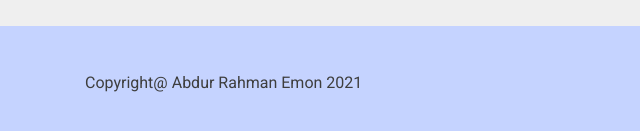
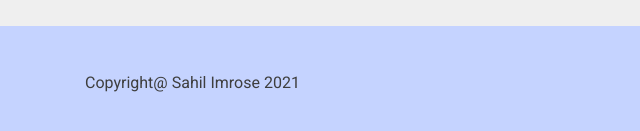
Before and after one commit to SahilImrose/assignment-2, a plain HTML site: page index.html in a window 1280 px wide. Shown: the part 4629-4760 px from the top of the page, 0-640 px from the left. Drawn offline with nearby package versions, Linux system fonts and the light colour scheme.

Commit message:
all done

```diff
--- a/index.html
+++ b/index.html
@@ -603,7 +603,7 @@
       <div class="container">
         <div class="d-flex align-items-center justify-content-between">
           <p class="copyright">
-            Copyright@ Abdur Rahman Emon 2021
+            Copyright@ Sahil Imrose 2021
           </p>
           <div class="social-chare-icon">
             <a href="#">
```
